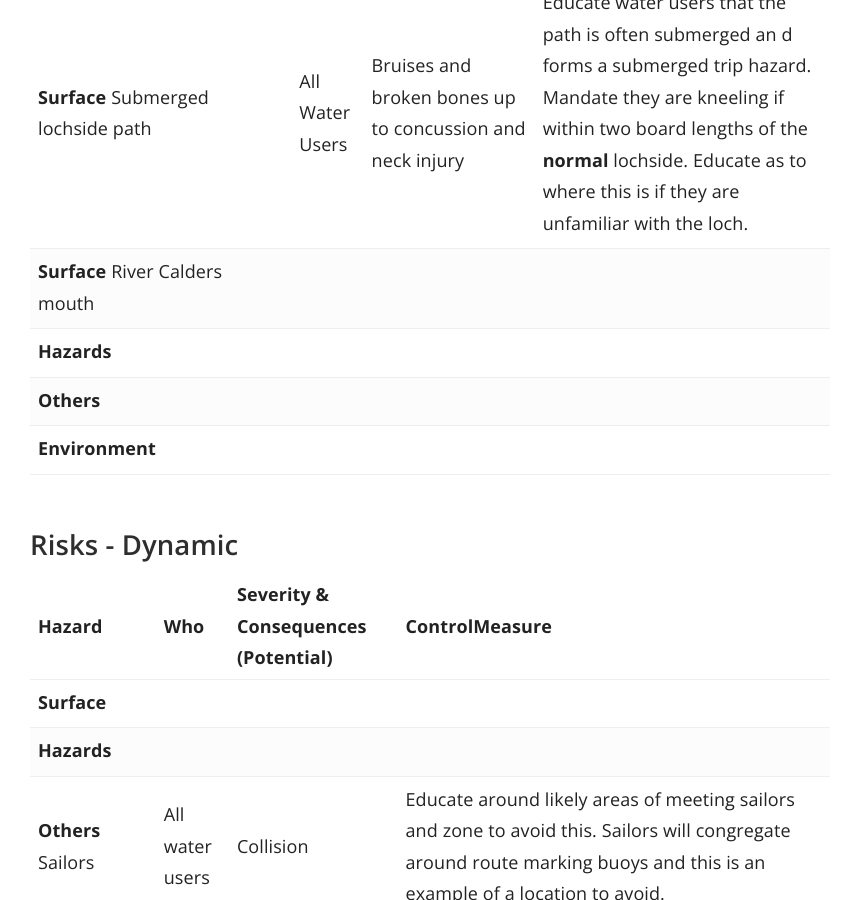
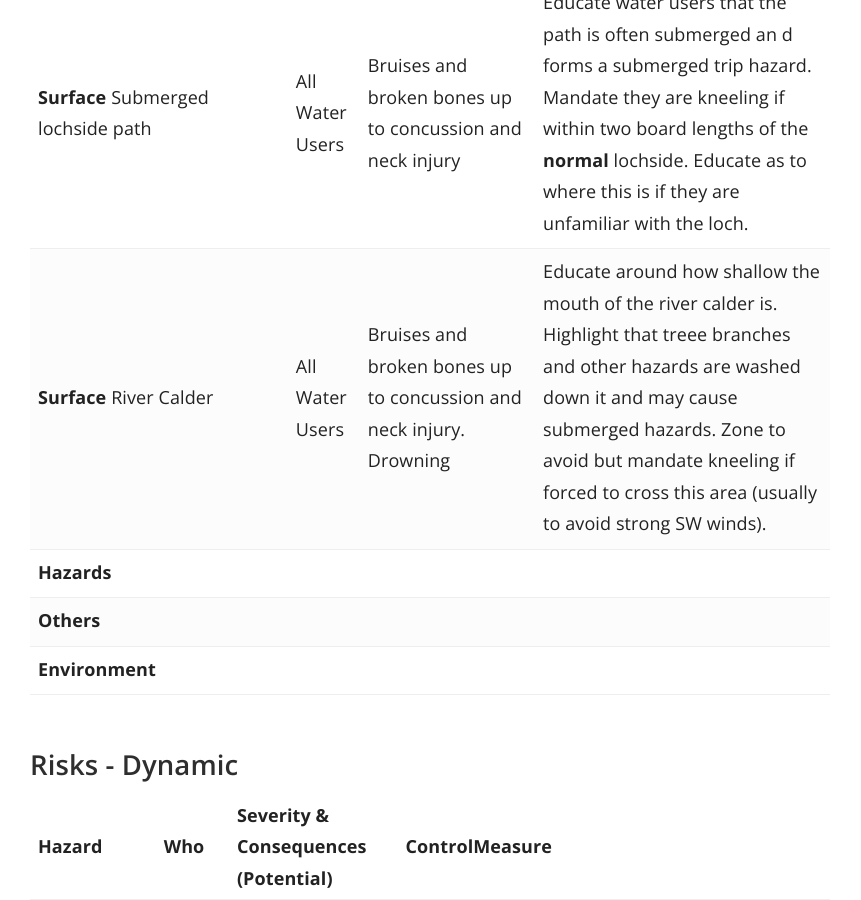
Before and after one commit to numbat70/clyde, a Jekyll site: the page built from _docs/Content/20-SUP_RISK.md, in a window 1280 px wide and 900 px high, scrolled down 1974 px. Shown: the whole window, without its empty margins (360-1221 px from the left). Built offline with Jekyll 4.4.1, drawn with Linux system fonts in a browser that asks for light colours.

Commit message:
Update 20-SUP_RISK.md
mk

```diff
--- a/_docs/Content/20-SUP_RISK.md
+++ b/_docs/Content/20-SUP_RISK.md
@@ -31,7 +31,7 @@ Hazard | Who | Severity & Consequences (Potential) | ControlMeasure
 **Surface** Pontoons | ALl |  Bruises and broken bones up to concussion and neck injury  |  Educate around how slippy the pontoons can be when wet and covered in bird droppings. Ban running on them. Educate about concussion hazard if standing on board within two board lengths of teh pontoons. Mandate kneeling within this distance.
 **Surface** Wooden loch siding  | All |  Bruises and broken bones up to concussion and neck injury   |  Educate around how VERY slippy the wood is along the lochside path at the car park. Mandate kneeling within two board lengths of the lochside
 **Surface** Submerged lochside path | All Water Users |  Bruises and broken bones up to concussion and neck injury  |  Educate water users that the path is often submerged an d forms a submerged trip hazard. Mandate they are kneeling if within two board lengths of the **normal** lochside. Educate as to where this is if they are unfamiliar with the loch.
-**Surface** River Calders mouth |  |  |
+**Surface** River Calder | All Water Users |  Bruises and broken bones up to concussion and neck injury. Drowning  |  Educate around how shallow the mouth of the river calder is. Highlight that treee branches and other hazards are washed down it and may cause submerged hazards. Zone to avoid but mandate kneeling if forced to cross this area (usually to avoid strong SW winds).
 **Hazards**  |  |  |
 **Others**  |  |  |
 **Environment**  |  |  |
```
